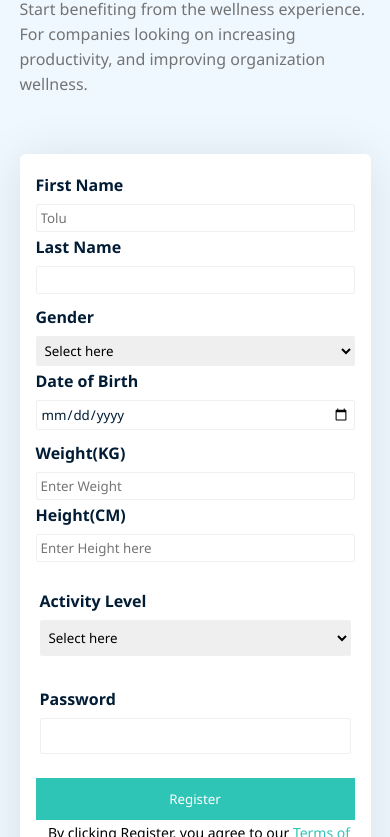
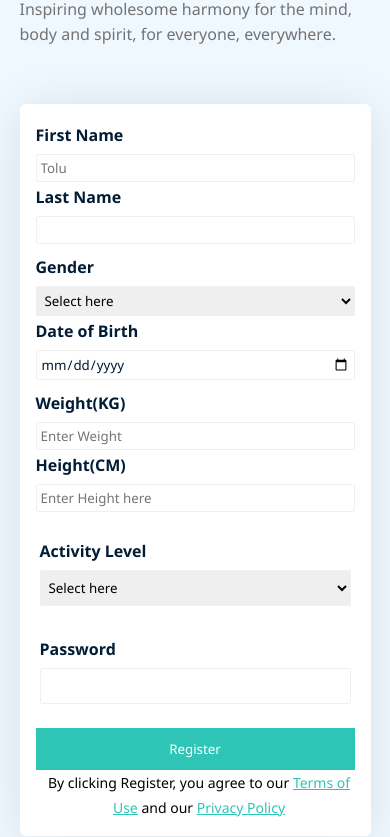
Before and after one commit to BiyiLawal/altschool-assignment, a plain HTML site: page index.html in a window 390 px wide. Shown: the part 165-1002 px from the top of the page. Drawn offline with Linux system fonts and the light colour scheme.

Commit message:
fixed styling bugs

```diff
--- a/index.html
+++ b/index.html
@@ -11,7 +11,8 @@
         <section class="left">
             <img src="./assets/Logo.png" alt="Logo">
             <h2>For Individuals</h2>
-            <p>Start benefiting from the wellness experience. For companies looking on increasing productivity, and improving organization wellness.</p>
+            <p class="web-text">Start benefiting from the wellness experience. For companies looking on increasing productivity, and improving organization wellness.</p>
+            <p class="mobile-text">Inspiring wholesome harmony for the mind, body and spirit, for everyone, everywhere.</p>
         </section>
         <section class="right">
             <form action="">
--- a/style/style.css
+++ b/style/style.css
@@ -55,7 +55,9 @@ body {
     font-weight: 400;
     line-height: 25px;
 }
-
+.mobile-text{
+    display: none;
+}
 .right {
     width: 520px;
     height: 580px;
@@ -142,6 +144,12 @@ body {
     .left{
         width: 100%;
     }
+    .web-text{
+        display: none;
+    }
+    .mobile-text{
+        display: inline;
+    }
     .right{
         width: 100%;
         height: 100%;
```
